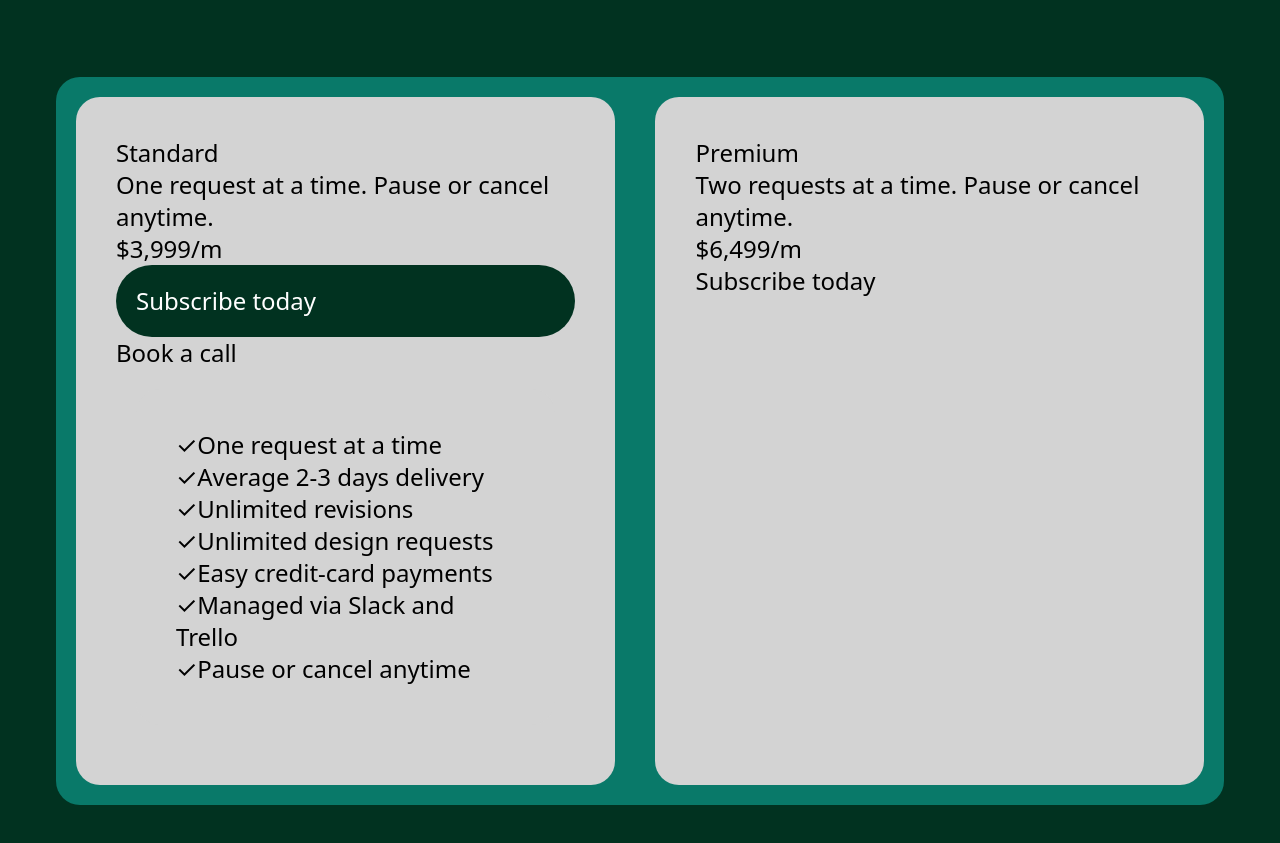
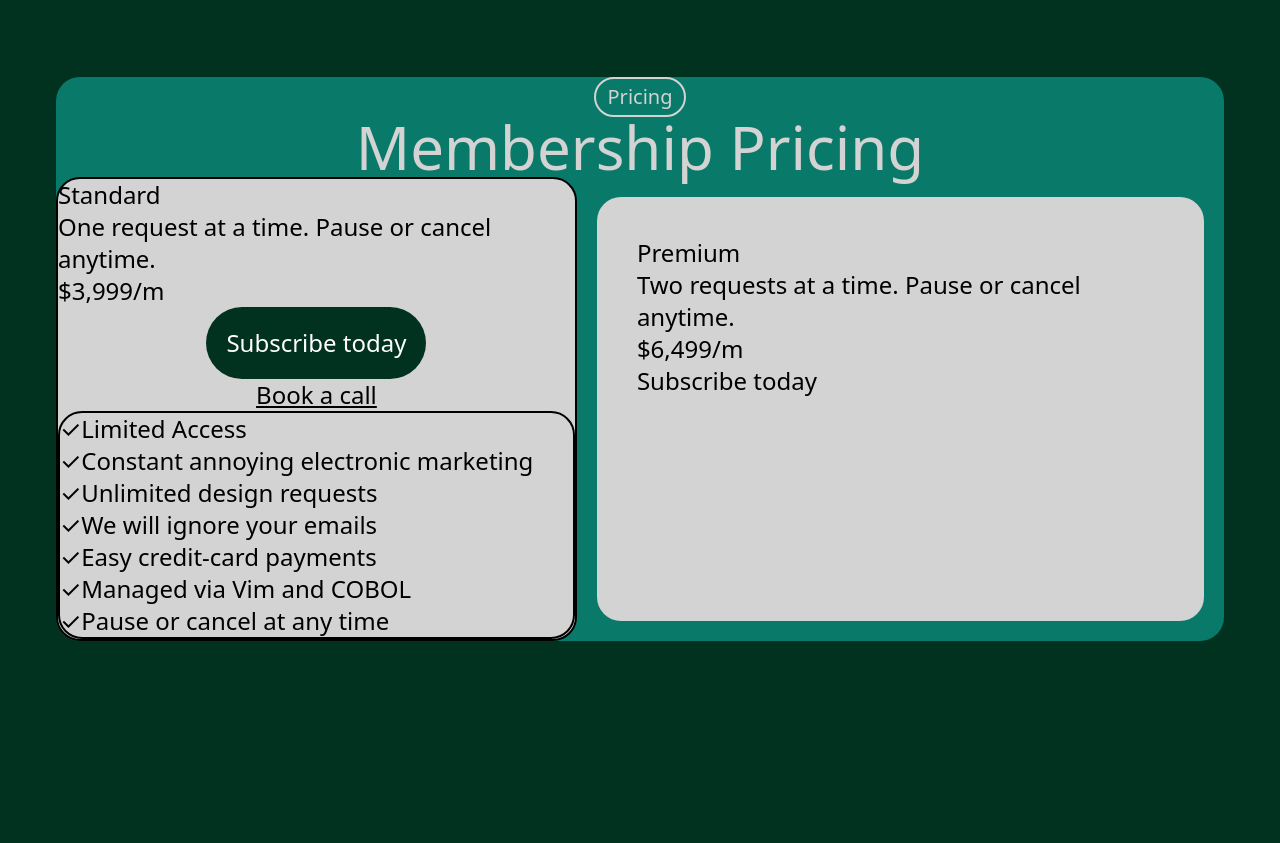
Before and after one commit to J-sephB-lt-n/me-learning-website-design, a website: page things_I_have_built/copy-we-grow-design/public/index.html in a window 1280 px wide. Shown: the part 895-1738 px from the top of the page. After the commit the page ends 1592 px from the top, so only its background shows below. Drawn offline with Linux system fonts and the light colour scheme.

Commit message:
feat(index.html): pricing part finally looking ok

```diff
--- a/things_I_have_built/copy-we-grow-design/public/index.html
+++ b/things_I_have_built/copy-we-grow-design/public/index.html
@@ -17,6 +17,10 @@
                    href="#">
                     <p class="text-4xl">&#9964;</p>
                     <p class="text-2xl">&ensp;CoolName</p>
+                    <p class="text-2xl">&ensp;[small]</p>
+                    <p class="text-2xl">&ensp;[small]</p>
+                    <p class="text-2xl">&ensp;[small]</p>
+                    <p class="text-2xl">&ensp;[small]</p>
                 </a>
                 <div class="hidden lg:inline px-3 py-2 my-6">
                     <a class="px-4 py-2 text-projcol-grey-white hover:rounded-full hover:bg-projcol-logo hover:text-black duration-300"
@@ -130,23 +134,30 @@
             </div>
         </div>
 
-        <div id="pricing" class="flex flex-col lg:flex-row justify-center bg-projcol-subtle-green rounded-3xl m-14">
-            <div class="flex flex-col bg-projcol-grey-white rounded-3xl text-2xl text-black p-10 m-5">
-                <h2>Standard</h2>
+        <div id="pricing" class="flex flex-col items-center bg-projcol-subtle-green rounded-3xl m-14">
+            <span class="border-solid border-2 border-projcol-grey-white rounded-full py-1 px-3 text-projcol-grey-white text-xl">
+                Pricing
+            </span>
+            <h1 class="text-6xl text-projcol-grey-white">Membership Pricing</h1>
+            <div id="pricing-options" class="flex flex-col lg:flex-row justify-center">
+                <div class="flex-col bg-projcol-grey-white border-2 border-black rounded-3xl text-2xl text-black">
+                    <h2 >Standard</h2>
                     <p>One request at a time. Pause or cancel anytime.</p>
                     <h3>$3,999/m</h3>
-                <a class="justify-self-center bg-projcol-background text-white hover:bg-projcol-subtle-green duration-300 hover:text-black rounded-full p-5"
+                    <div class="flex flex-col items-center">
+                        <a class="inline-block bg-projcol-background text-white hover:bg-projcol-subtle-green duration-300 hover:text-black rounded-full p-5"
                            href="#">Subscribe today</a>
-                <a>Book a call</a>
-                <div class="bg-projcol-grey-white rounded-3xl text-2xl text-black p-10 m-5">
+                        <a class="inline-block underline" href="#">Book a call</a>
+                    </div>
+                    <div class="bg-projcol-grey-white border-black border-2 rounded-3xl text-2xl text-black">
                         <ul class="list-inside">
-                        <li class="before:content-['✓']">One request at a time</li>
-                        <li class="before:content-['✓']">Average 2-3 days delivery</li>
-                        <li class="before:content-['✓']">Unlimited revisions</li>
+                            <li class="before:content-['✓']">Limited Access</li>
+                            <li class="before:content-['✓']">Constant annoying electronic marketing</li>
                             <li class="before:content-['✓']">Unlimited design requests</li>
+                            <li class="before:content-['✓']">We will ignore your emails</li>
                             <li class="before:content-['✓']">Easy credit-card payments</li>
-                        <li class="before:content-['✓']">Managed via Slack and Trello</li>
-                        <li class="before:content-['✓']">Pause or cancel anytime</li>
+                            <li class="before:content-['✓']">Managed via Vim and COBOL</li>
+                            <li class="before:content-['✓']">Pause or cancel at any time</li>
                         </ul>
                     </div>
                 </div>
@@ -158,6 +169,7 @@
                     <a href="#">Subscribe today</a>
                 </div>
             </div>
+        </div>
     </body>
 
 </html>
```
Also changed, not shown: things_I_have_built/copy-we-grow-design/public/styles.css. Lines whose indentation alone changed are shown as unchanged.
